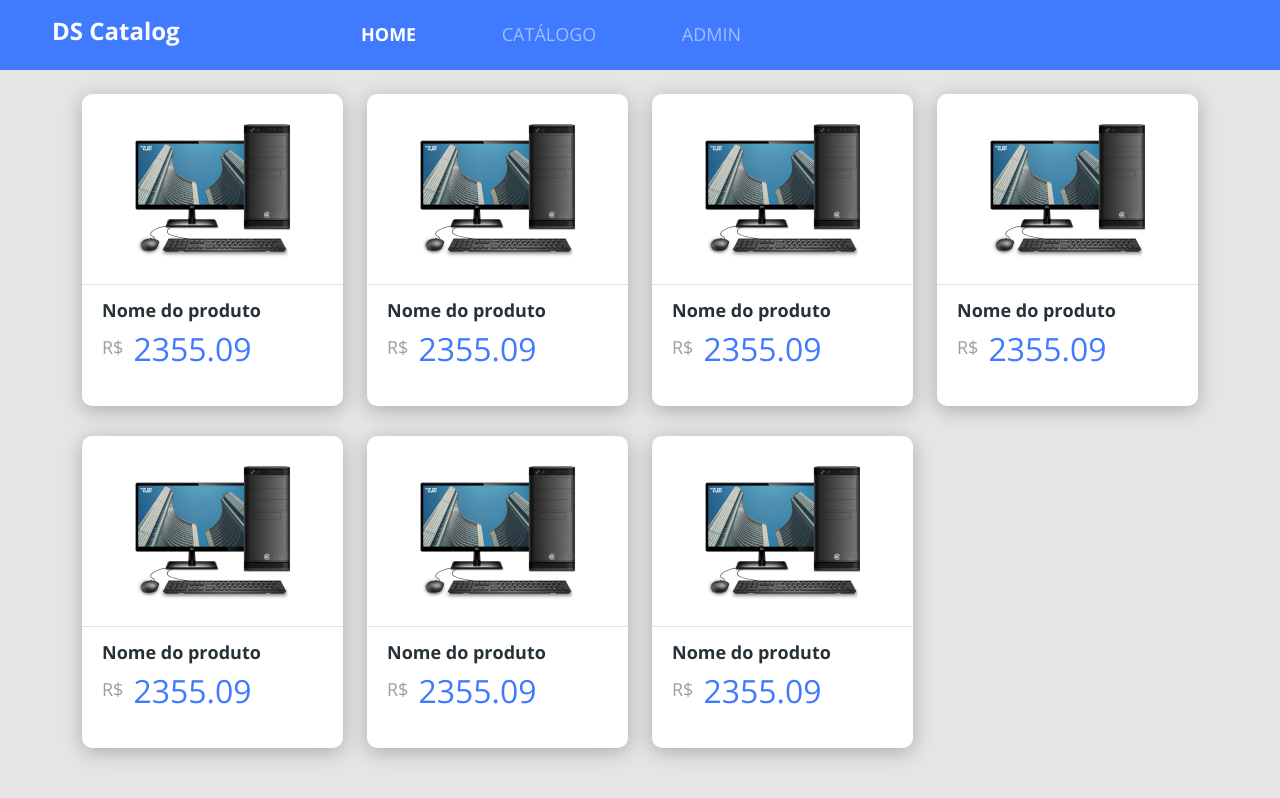
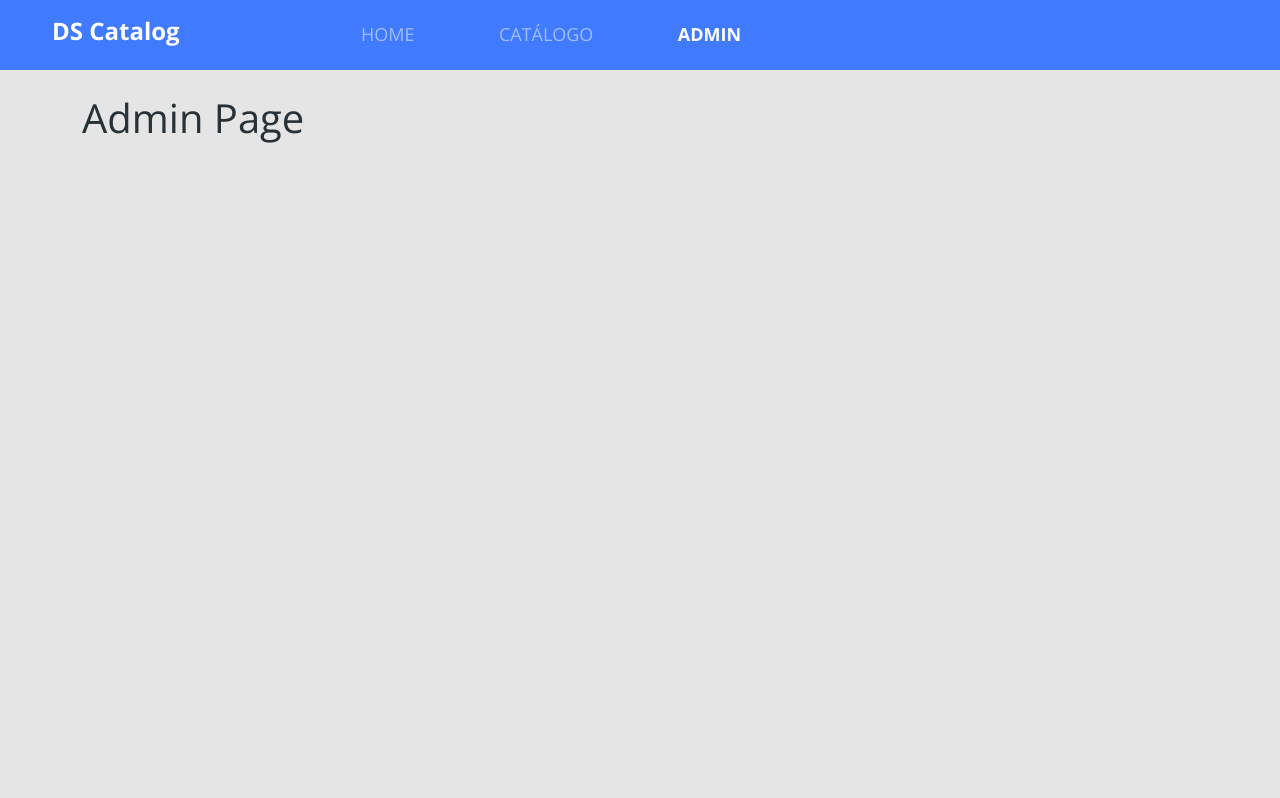
Before and after one commit to joaopaulu/dscatalog, a React (Create React App) app in the folder frontend/: page /admin in a window 1280 px wide. Shown: the top 798 px of the page. Built offline with nearby package versions, Linux system fonts and the light colour scheme.

Commit message:
Create Routes

```diff
--- a/frontend/src/App.tsx
+++ b/frontend/src/App.tsx
@@ -1,15 +1,9 @@
-import Navbar from 'components/NavBar';
-import Catalog from 'pages/Catalog';
+import Routes from 'Routes';
 import './app.css';
 import './core/assets/styles/custom.scss';
 
 const App = () => {
-  return (
-    <>
-      <Navbar />
-      <Catalog />
-    </>
-  );
+  return <Routes />;
 };
 
 export default App;
--- /dev/null
+++ b/frontend/src/Routes.tsx
@@ -0,0 +1,28 @@
+import Navbar from 'components/NavBar';
+import Admin from 'pages/Admin';
+import Catalog from 'pages/Catalog';
+import Home from 'pages/Home';
+import { BrowserRouter, Route, Switch } from 'react-router-dom';
+
+const Routes = () => {
+  return (
+    <>
+      <BrowserRouter>
+        <Navbar />
+        <Switch>
+          <Route path="/" exact>
+            <Home />
+          </Route>
+          <Route path="/products">
+            <Catalog />
+          </Route>
+          <Route path="/admin">
+            <Admin />
+          </Route>
+        </Switch>
+      </BrowserRouter>
+    </>
+  );
+};
+
+export default Routes;
--- a/frontend/src/components/NavBar/index.tsx
+++ b/frontend/src/components/NavBar/index.tsx
@@ -1,15 +1,15 @@
 import 'bootstrap/js/src/collapse.js';
-import './styles.scss';
+import { Link, NavLink } from 'react-router-dom';
+import './styles.css';
 
 const Navbar = () => {
   return (
     <nav className="navbar navbar-expand-md navbar-dark bg-primary main-nav">
       <div className="container-fluid">
         {' '}
-        {/* previne quebra de linha entre logo e itens */}
-        <div className="nav-logo-text">
+        <Link to="/" className="nav-logo-text">
           <h4>DS Catalog</h4>
-        </div>
+        </Link>
         <button
           className="navbar-toggler"
           type="button"
@@ -24,15 +24,19 @@
         <div className="collapse navbar-collapse" id="dscatalog-navbar">
           <ul className="navbar-nav offset-md-2 main-menu">
             <li>
-              <a href="link" className="active">
+              <NavLink to="/" activeClassName="active" exact>
                 HOME
-              </a>
+              </NavLink>
             </li>
             <li>
-              <a href="link">CATÁLOGO</a>
+              <NavLink to="/products" activeClassName="active">
+                CATÁLOGO
+              </NavLink>
             </li>
             <li>
-              <a href="link">ADMIN</a>
+              <NavLink to="/admin" activeClassName="active">
+                ADMIN
+              </NavLink>
             </li>
           </ul>
         </div>
--- a/frontend/src/components/NavBar/styles.scss
+++ b/frontend/src/components/NavBar/styles.css
@@ -5,9 +5,11 @@
 
 .nav-logo-text {
     color: #fff;
-    h4 {
-        font-weight: bold;
-    }
+    text-decoration: none;
+}
+
+.nav-logo-text h4 {
+    font-weight: bold;
 }
 
 .nav-logo-text:hover {
--- /dev/null
+++ b/frontend/src/pages/Admin/index.tsx
@@ -0,0 +1,9 @@
+const Admin = () => {
+  return (
+    <div className="container my-4">
+      <h1>Admin Page</h1>
+    </div>
+  );
+};
+
+export default Admin;
--- a/frontend/src/pages/Home/index.tsx
+++ b/frontend/src/pages/Home/index.tsx
@@ -1,12 +1,10 @@
 import ButtonIcon from 'components/ButtonIcon';
-import Navbar from 'components/NavBar';
 import { ReactComponent as MainImage } from 'core/assets/images/main-image.svg';
+import { Link } from 'react-router-dom';
 import './styles.css';
 
 const Home = () => {
   return (
-    <>
-      <Navbar />
     <div className="home-container">
       <div className="home-card base-card">
         <div className="home-content-container">
@@ -15,14 +13,15 @@
             Ajudaremos você a encontrar os melhores produtos disponíveis no
             mercado
           </p>
+          <Link to="/products">
             <ButtonIcon />
+          </Link>
         </div>
         <div className="home-image-container">
           <MainImage />
         </div>
       </div>
     </div>
-    </>
   );
 };
 
```
Lines whose indentation alone changed are shown as unchanged.
